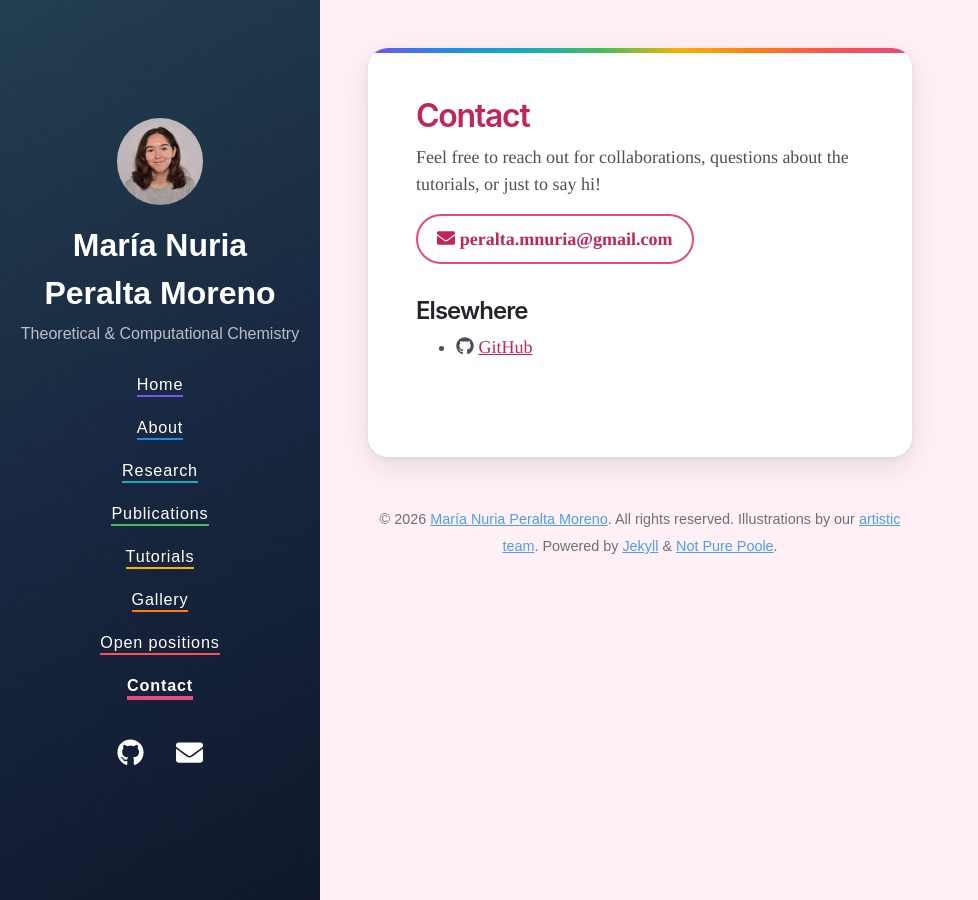
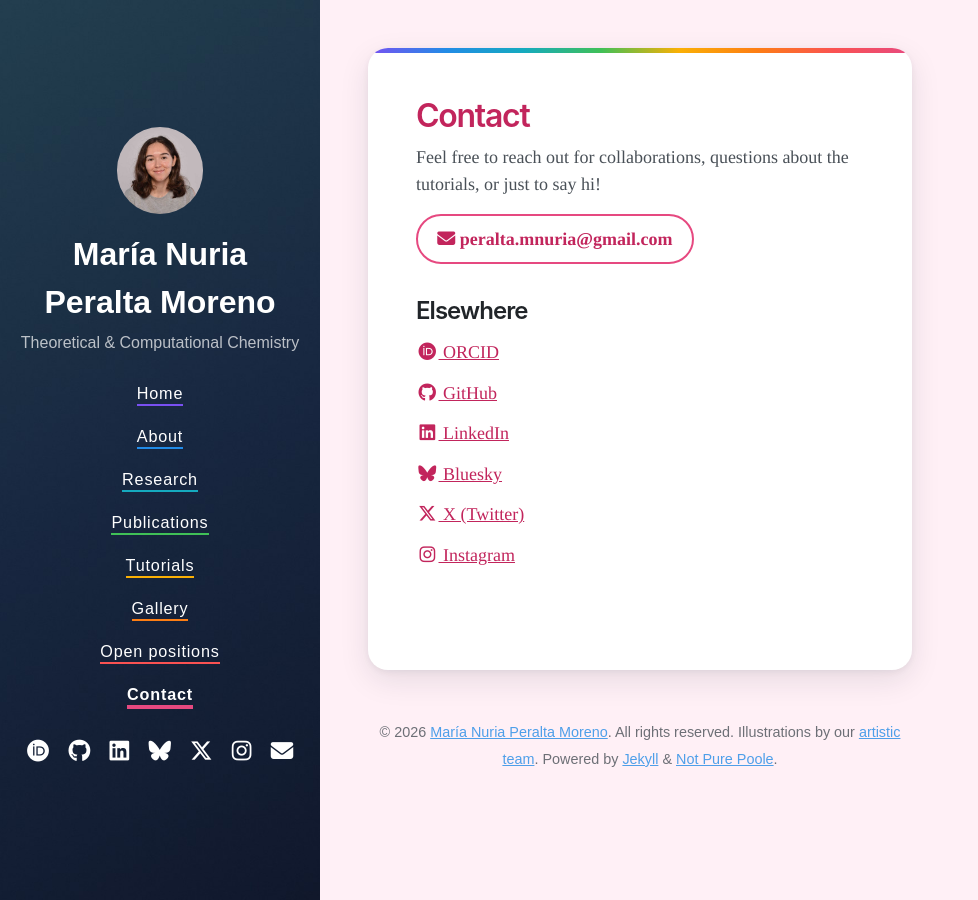
Before and after one commit to Peralta-Moreno-MN/peralta-moreno-mn.github.io, a Jekyll site: the page built from contact.md, in a window 1280 px wide. Shown: the whole page, without its empty margins (0-978 px from the left). Built offline with Jekyll 4.4.1, drawn with Linux system fonts in a browser that asks for light colours; nearby versions of some CDN libraries.

Commit message:
Add ORCID, LinkedIn, Bluesky, X and Instagram profiles
Update Font Awesome to 6.7 for the Bluesky and X icons, and list the
profiles on the contact page.

Co-Authored-By: Claude Opus 5.5 <noreply@anthropic.com>
Claude-Session: https://claude.ai/code/session_01RVu7vXiQr7q9dbwcRqwdMV

```diff
--- a/_includes/custom-head.html
+++ b/_includes/custom-head.html
@@ -4,3 +4,4 @@
   1. Head over to https://realfavicongenerator.net/ to add your own favicons.
   2. Customize default _includes/custom-head.html in your source directory and insert the given code snippet.
 {% endcomment %}
+<link rel="stylesheet" href="https://cdnjs.cloudflare.com/ajax/libs/font-awesome/6.7.2/css/all.min.css" crossorigin="anonymous" referrerpolicy="no-referrer">
--- a/_layouts/default.html
+++ b/_layouts/default.html
@@ -31,7 +31,6 @@
       </div>
     </div>
 
-    <script async src="https://use.fontawesome.com/releases/v5.0.12/js/all.js"></script>
 
     {%- include scroll.html -%}
 
--- a/_sass/_custom.scss
+++ b/_sass/_custom.scss
@@ -282,6 +282,33 @@ body {
   }
 }
 
+// Social icons under the menu: wrap onto two lines if needed
+.social {
+  font-size: 125%;
+  line-height: 1;
+}
+
+.social .social-icon {
+  padding: .55rem .6rem;
+}
+
+.social .social-icons {
+  white-space: normal;
+  display: flex;
+  flex-wrap: wrap;
+  justify-content: center;
+}
+
+// Profiles list on the contact page
+.contact-links {
+  list-style: none;
+  padding-left: 0;
+
+  li {
+    padding: .3rem 0;
+  }
+}
+
 // Gallery placeholders use the rainbow
 .gallery-section-card .gallery-section-placeholder {
   background: $rainbow;
--- a/contact.md
+++ b/contact.md
@@ -26,10 +26,10 @@ Feel free to reach out for collaborations, questions about the tutorials, or jus
 
 ## Elsewhere
 
-- <i class="fab fa-github"></i> [GitHub](https://github.com/Peralta-Moreno-MN)
-
-<!-- ✏️ Add more profiles here, e.g.:
-- <i class="fab fa-orcid"></i> [ORCID](https://orcid.org/0000-0000-0000-0000)
-- <i class="fab fa-linkedin"></i> [LinkedIn](https://www.linkedin.com/in/...)
-- <i class="fas fa-graduation-cap"></i> [Google Scholar](https://scholar.google.com/...)
--->
+<ul class="contact-links">
+{%- for s in site.data.social -%}
+  {%- unless s.url == "/contact/" %}
+  <li><a href="{{ s.url }}" target="_blank" rel="noopener"><i class="{{ s.icon }} fa-fw"></i> {{ s.title }}</a></li>
+  {%- endunless -%}
+{%- endfor %}
+</ul>
```
Also changed, not shown: _data/social.yml (+21 -14 lines).
